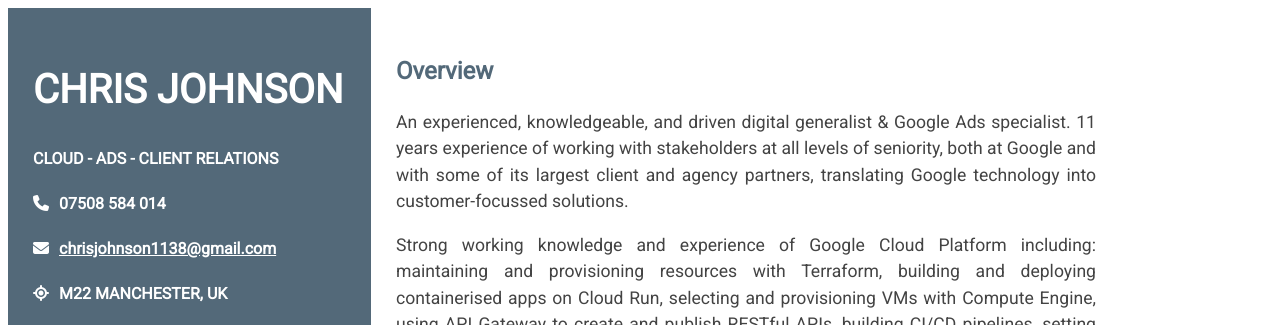
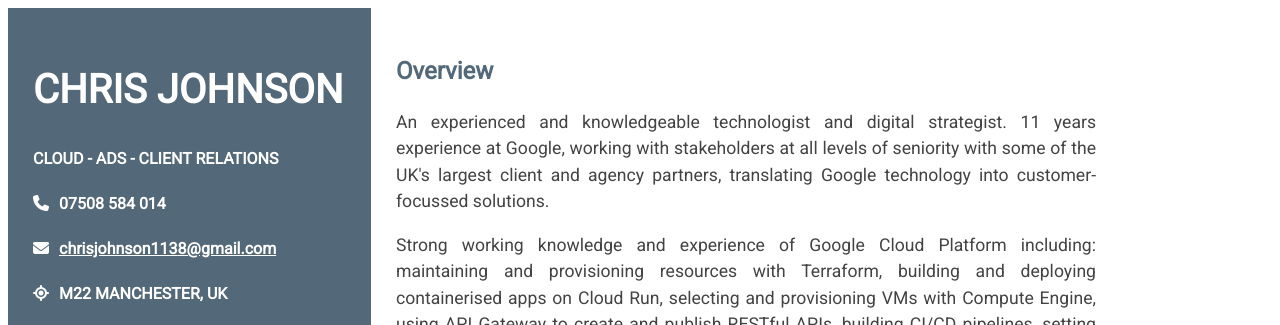
Before and after one commit to CJ1138/crc, a website: page content/index.html in a window 1280 px wide. Shown: the top 325 px of the page. Drawn offline with Linux system fonts and the light colour scheme; no server answers.

Commit message:
Changed on-page content

```diff
--- a/content/index.html
+++ b/content/index.html
@@ -29,8 +29,8 @@
         <div id="col2" class="column">
             <h2>Overview</h2>
             <p>
-                An experienced, knowledgeable, and driven digital generalist & Google Ads specialist. 11 years experience of working with stakeholders at all
-                levels of seniority, both at Google and with some of its largest client and agency partners, translating Google technology into customer-focussed solutions.
+                An experienced and knowledgeable technologist and digital strategist. 11 years experience at Google, working with stakeholders at all
+                levels of seniority with some of the UK's largest client and agency partners, translating Google technology into customer-focussed solutions.
             </p>
             <p>
                 Strong working knowledge and experience of Google Cloud Platform including: maintaining and provisioning resources with Terraform, building and deploying containerised apps on Cloud Run, selecting and provisioning VMs with Compute Engine, using API Gateway to create and publish RESTful APIs, building CI/CD pipelines, setting up DNS & Load Balancing, use of Identity Access Management to maintain secure access to and between GCP services, use of the gcloud / gsutil CLI tools. Use of these and other features to design full working solutions on GCP.
```
